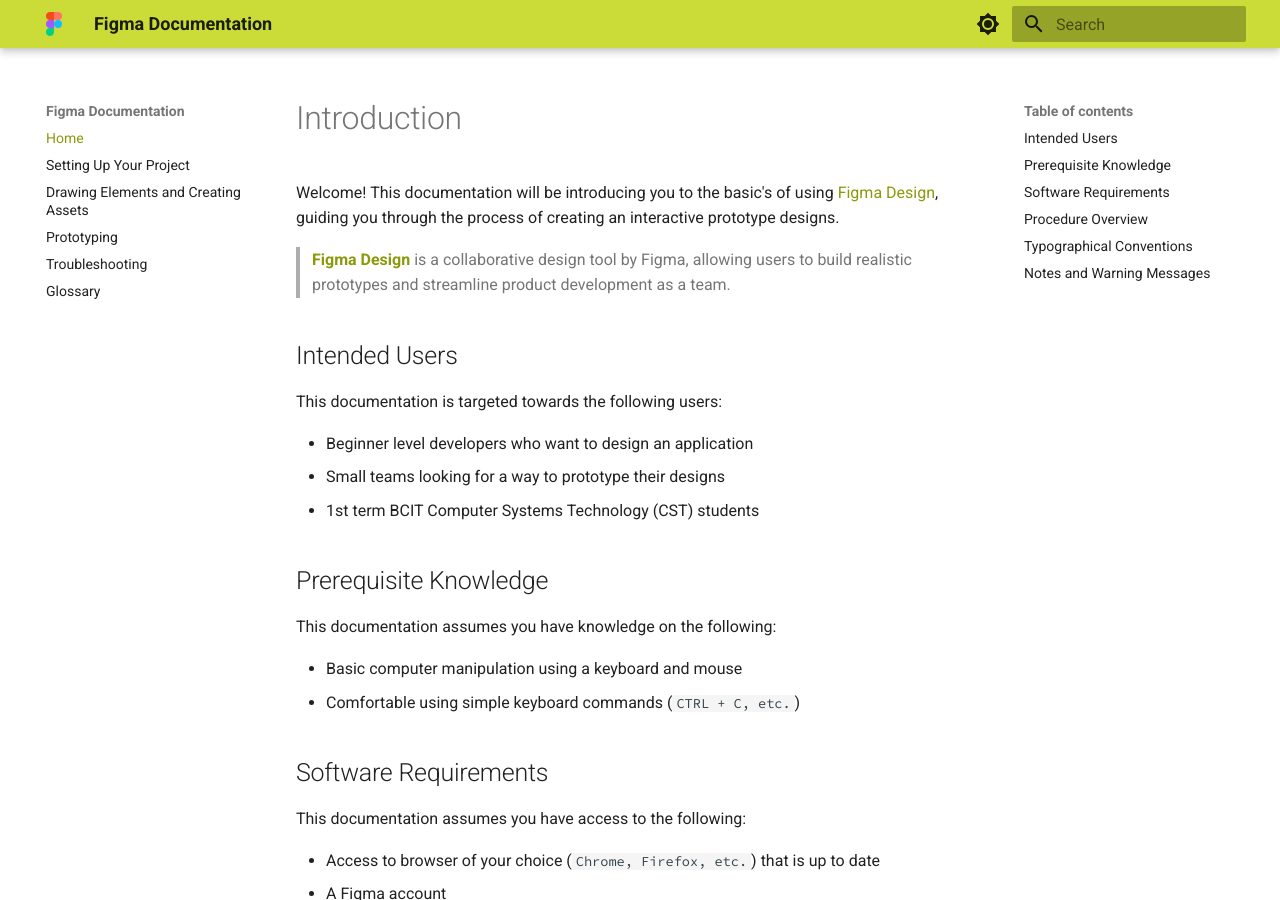
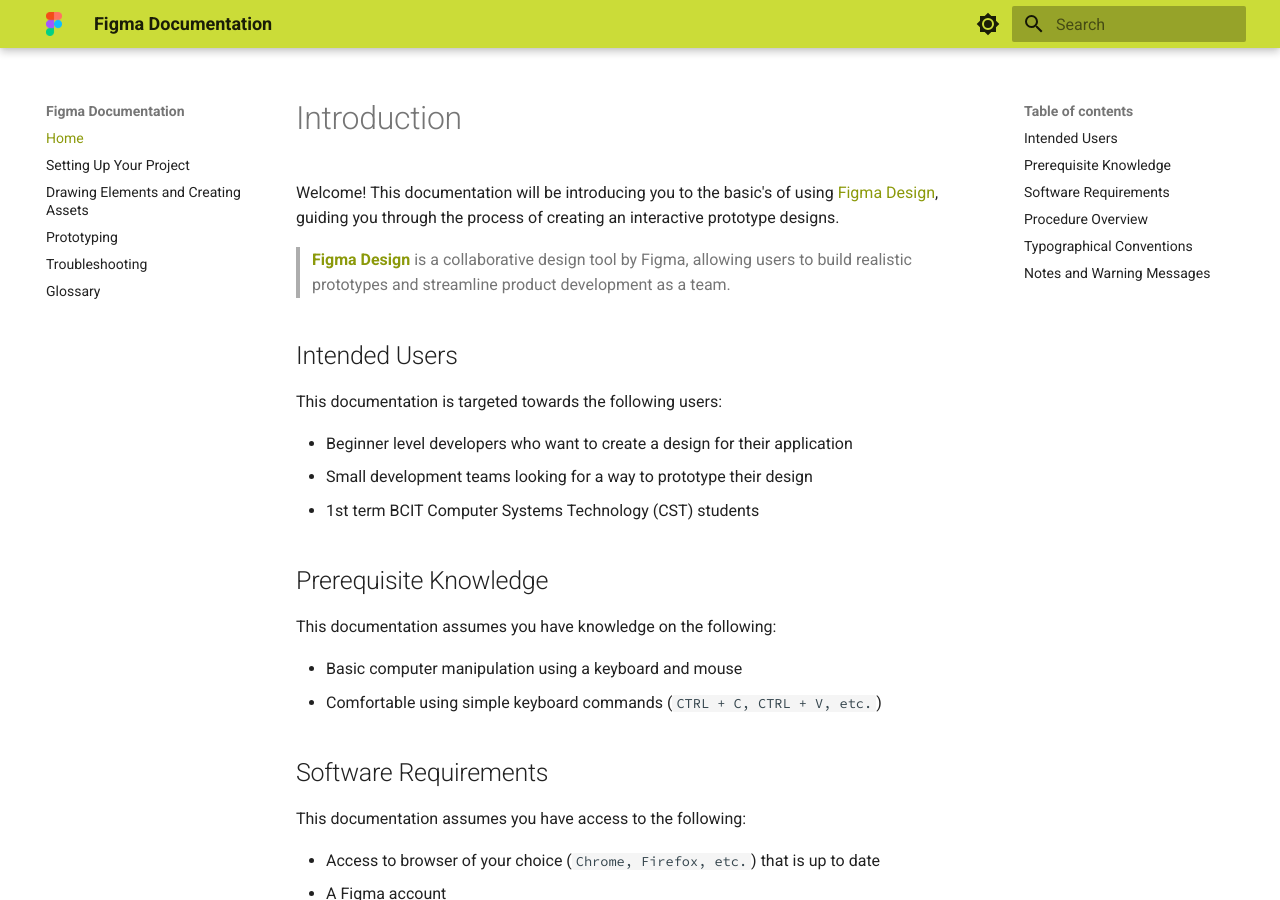
Before and after one commit to ThincutBacon/COMP-2216-Documentation, an MkDocs documentation site: the page built from docs/index.md, in a window 1280 px wide and 900 px high. Built offline with MkDocs 1.6.1 and Material for MkDocs 9.7.7, drawn with Linux system fonts in a browser that asks for light colours.

Commit message:
Adjust wording

```diff
--- a/docs/index.md
+++ b/docs/index.md
@@ -8,8 +8,8 @@
 
 This documentation is targeted towards the following users:
 
-* Beginner level developers who want to design an application
-* Small teams looking for a way to prototype their designs
+* Beginner level developers who want to create a design for their application
+* Small development teams looking for a way to prototype their design
 * 1st term BCIT Computer Systems Technology (CST) students
 
 
@@ -18,7 +18,7 @@
 This documentation assumes you have knowledge on the following:
 
 * Basic computer manipulation using a keyboard and mouse
-* Comfortable using simple keyboard commands (`CTRL + C, etc.`)
+* Comfortable using simple keyboard commands (`CTRL + C, CTRL + V, etc.`)
 
 
 ## Software Requirements
```
